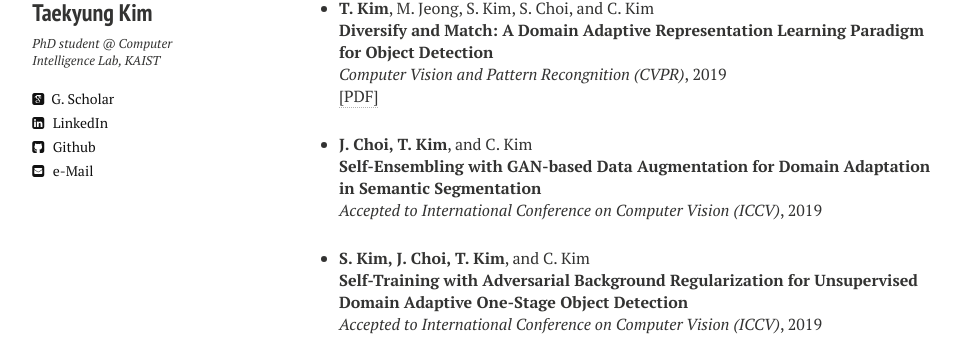
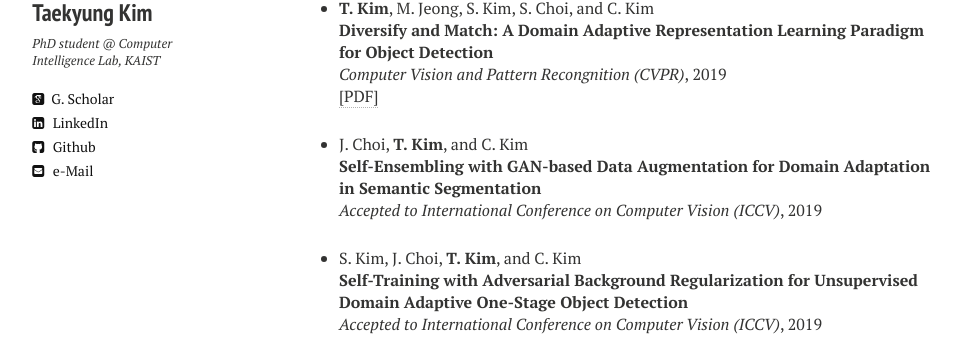
Before and after one commit to TKKim93/TKKim93.github.io, a Jekyll site: the page built from publications.md, in a window 1280 px wide. Shown: the part 212-568 px from the top of the page, without its empty margins (21-981 px from the left). Built offline with Jekyll 4.4.1, drawn with Linux system fonts in a browser that asks for light colours; nearby versions of some CDN libraries; part of the change alters nothing that is shown.

```diff
--- a/_layouts/publications.html
+++ b/_layouts/publications.html
@@ -98,7 +98,7 @@ div.bibtex pre { font-size: 75%; overflow: auto;  width: 100%; padding: 0em 0em;
 
 <!-- Item:  -->
 <li ><p>
-<b>J. Choi, T. Kim</b>, and C. Kim
+J. Choi, <b>T. Kim</b>, and C. Kim
 <br><b>Self-Ensembling with GAN-based Data Augmentation for Domain Adaptation in Semantic Segmentation</b><br>
 <i>Accepted to International Conference on Computer Vision (ICCV)</i>, 2019
 <br />
@@ -109,7 +109,7 @@ div.bibtex pre { font-size: 75%; overflow: auto;  width: 100%; padding: 0em 0em;
 
 <!-- Item:  -->
 <li ><p>
-<b>S. Kim, J. Choi, T. Kim</b>, and C. Kim
+S. Kim, J. Choi, <b>T. Kim</b>, and C. Kim
 <br><b>Self-Training with Adversarial Background Regularization for Unsupervised Domain Adaptive One-Stage Object Detection</b><br>
 <i>Accepted to International Conference on Computer Vision (ICCV)</i>, 2019
 <br />
```
